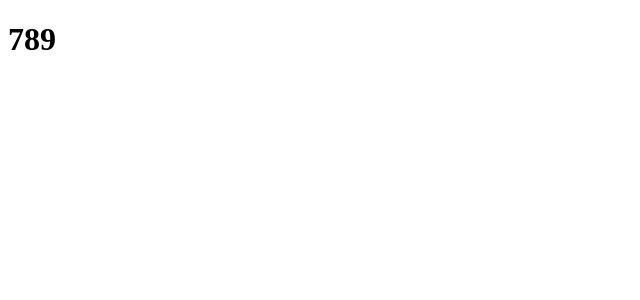
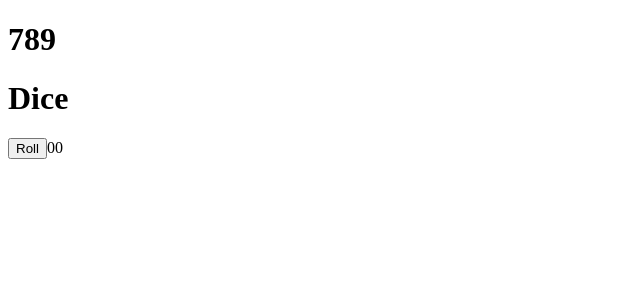
Before and after one commit to ThomasAndrewMacLean/shut-the-box, a React (Vite) app: page / in a window 1280 px wide. Shown: the top 300 px of the page, without its empty margins (0-640 px from the left). Built offline with nearby package versions, Linux system fonts and the light colour scheme.

Commit message:
roll the dice!!! 🎲

```diff
--- a/package.json
+++ b/package.json
@@ -31,6 +31,7 @@
     "typescript": "^3.5.2"
   },
   "dependencies": {
+    "prop-types": "^15.7.2",
     "react": "^16.8.6",
     "react-dom": "^16.8.6"
   }
--- a/src/App.tsx
+++ b/src/App.tsx
@@ -2,5 +2,12 @@ import * as React from 'react';
 import { render } from 'react-dom';
 
 import Game from './Game';
+import Die from './Die';
 
-render(<Game count={789} />, document.getElementById('main'));
+render(
+    <>
+        <Game count={789} />
+        <Die />
+    </>,
+    document.getElementById('main'),
+);
--- /dev/null
+++ b/src/Die.tsx
@@ -0,0 +1,26 @@
+import * as React from 'react';
+
+const Count: React.FunctionComponent<{
+    //count: number;
+}> = (): JSX.Element => {
+    const [die1, setDie1] = React.useState<number>(0);
+    const [die2, setDie2] = React.useState<number>(0);
+    const getDiceRoll = (): number => {
+        return Math.floor(Math.random() * 6) + 1;
+    };
+
+    const rollDice = (): void => {
+        setDie1(getDiceRoll());
+        setDie2(getDiceRoll());
+    };
+    return (
+        <>
+            <h1>Dice</h1>
+            <button onClick={(): void => rollDice()}>Roll</button>
+            <span>{die1}</span>
+            <span>{die2}</span>
+        </>
+    );
+};
+
+export default Count;
--- a/src/Game.tsx
+++ b/src/Game.tsx
@@ -1,9 +1,14 @@
 import * as React from 'react';
+import PropTypes from 'prop-types';
 
 const Count: React.FunctionComponent<{
     count: number;
-}> = props => {
+}> = (props): JSX.Element => {
     return <h1>{props.count}</h1>;
 };
 
 export default Count;
+
+Count.propTypes = {
+    count: PropTypes.number.isRequired,
+};
```
Also changed, not shown: 1 other file (tests, documents, lock files or other folders).
